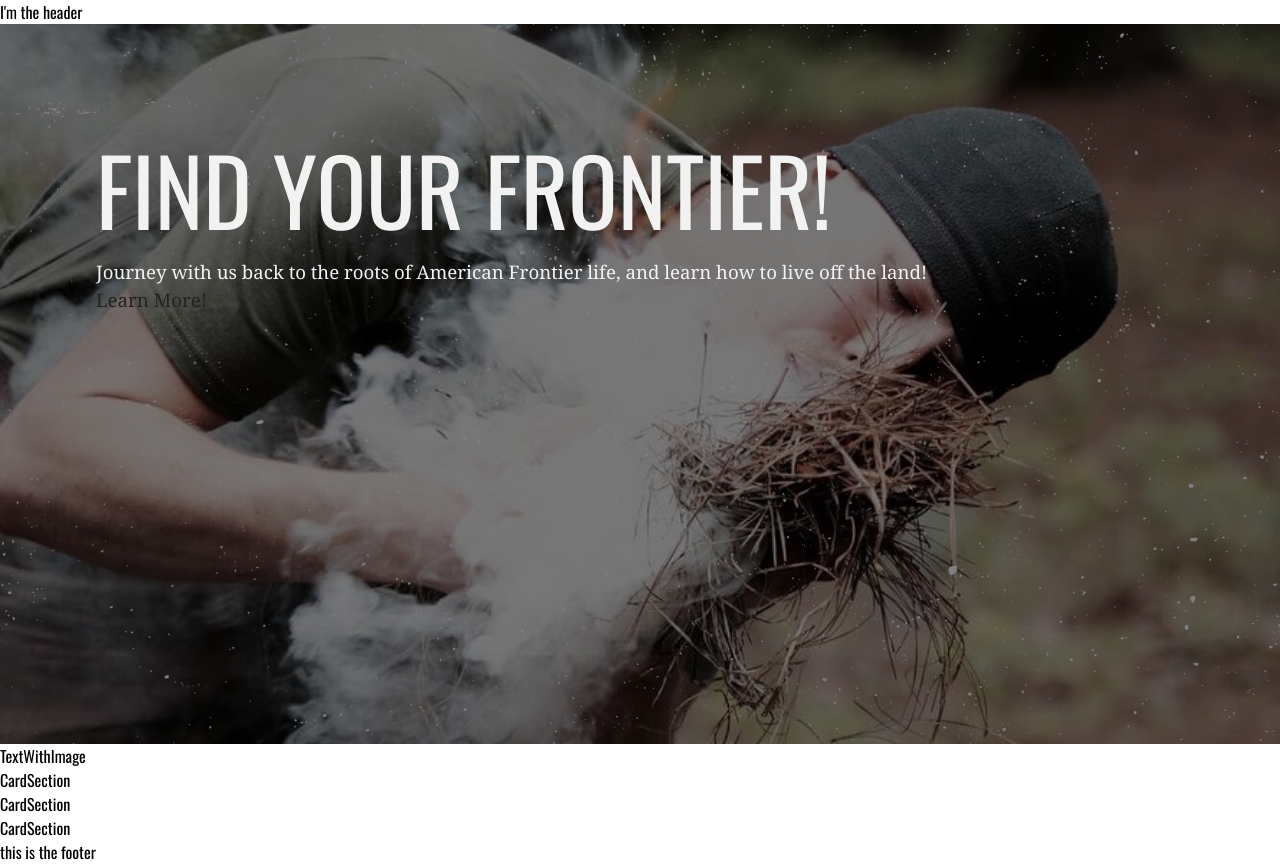
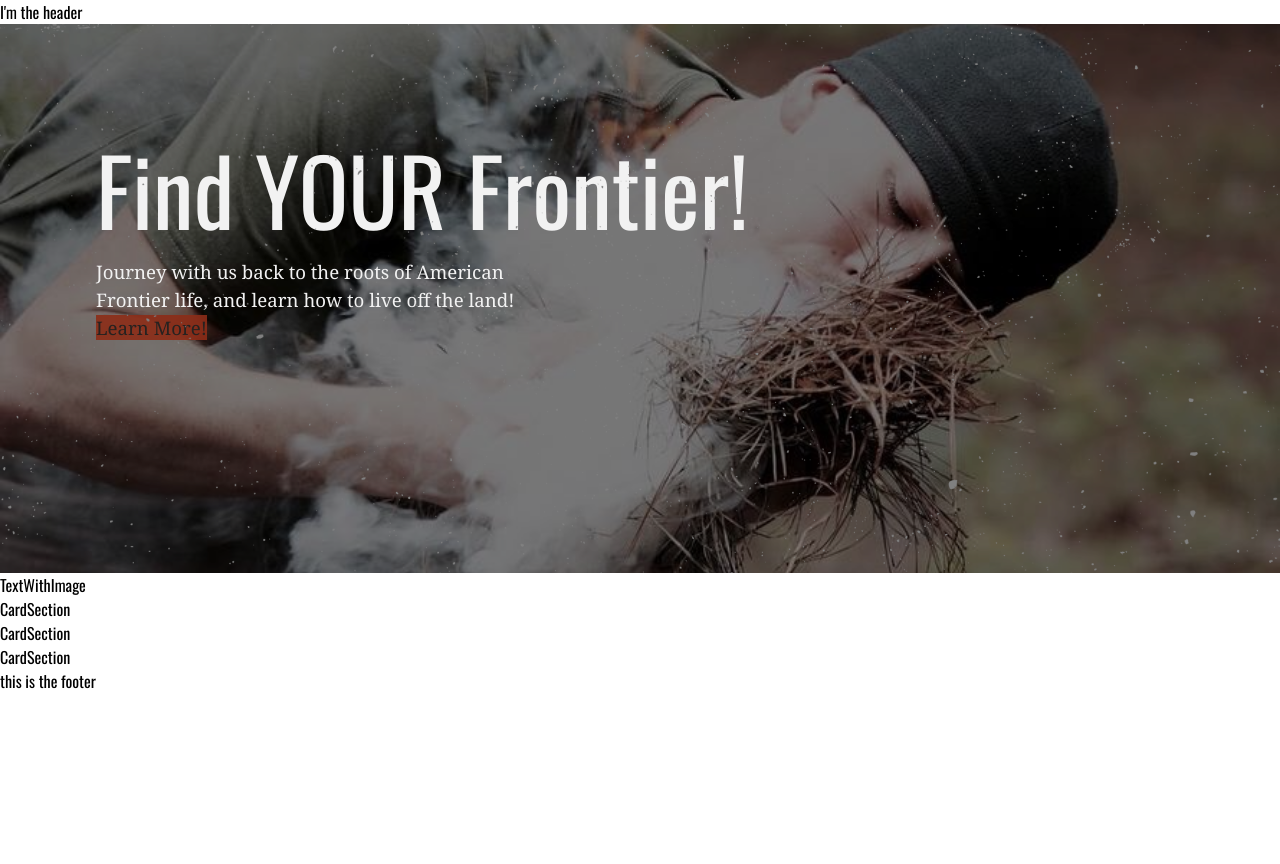
Before and after one commit to Twin-Hawks-Outdoors/twin-hawks-outdoors, a Gatsby site in the folder web/: page / in a window 1280 px wide. After the commit the page ends 800 px from the top, so only its background shows below. Built offline with nearby package versions, Linux system fonts and the light colour scheme; Gatsby itself is replaced by a stand-in of ours; a web font is replaced by a local one.

Commit message:
feat: :art: styled hero section

```diff
--- a/web/gatsby-config.ts
+++ b/web/gatsby-config.ts
@@ -6,7 +6,13 @@ const config: GatsbyConfig = {
     siteUrl: "https://www.twinhawksoutdoors.com",
   },
   plugins: [
-    `gatsby-plugin-graphql-codegen`,
+    {
+      resolve:`gatsby-plugin-graphql-codegen`,
+      options: {
+        codegenDelay: 2000
+      }
+    },
+
     {
       resolve: "gatsby-source-sanity",
       options: {
--- a/web/src/components/Hero.tsx
+++ b/web/src/components/Hero.tsx
@@ -1,35 +1,35 @@
 import { Link } from "gatsby";
-import { GatsbyImage, StaticImage } from "gatsby-plugin-image";
+import { StaticImage } from "gatsby-plugin-image";
 import React from "react";
 
 const Hero = () => {
   return (
     <section className="hero min-h-max grid">
       <StaticImage
-        className="row-start-1 col-span-full filter brightness-50"
+        className="row-start-1 col-span-full filter brightness-50 md:aspect-video xl:aspect-[21/9]"
         alt="sam making a fire from scratch"
         src="../images/hero-img.jpg"
         loading="eager"
         layout="fullWidth"
-        aspectRatio={16 / 9}
+        // aspectRatio={16 / 9}
         placeholder="dominantColor"
       />
       <StaticImage
-        className="row-start-1 col-span-full filter brightness-50"
-        alt="sam making a fire from scratch"
+        className="row-start-1 col-span-full filter brightness-50 md:aspect-video xl:aspect-[21/9] z-10 pointer-events-none"
+        alt="grit"
         src="../images/whitegrit.png"
         loading="eager"
         layout="fullWidth"
-        aspectRatio={16 / 9}
         placeholder="none"
       />
-      <div className="text-white p-24 row-start-1 col-span-full z-10">
-        <h1 className="uppercase">Find YOUR Frontier!</h1>
-        <p className="text-white">
+      <div className="text-white p-24 row-start-1 col-span-full z-0">
+        <h1 className="">Find YOUR Frontier!</h1>
+        <p className="text-white max-w-md ">
           Journey with us back to the roots of American Frontier life, and learn
           how to live off the land!
         </p>
-        <Link to="/classes">Learn More!</Link>
+        <Link to="/classes" className="button bg-red-500/90 hover:bg-red-400 focus:bg-red-400  ">Learn More!</Link>
+
       </div>
     </section>
   );
```
